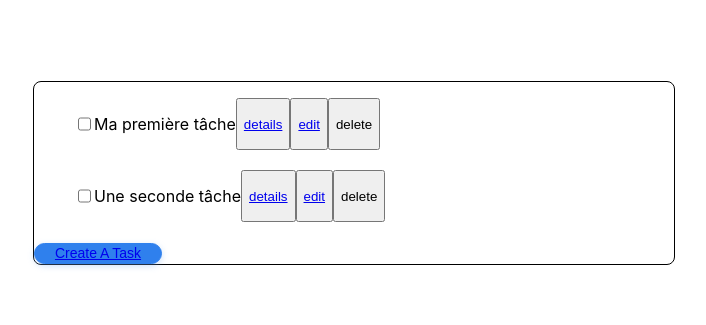
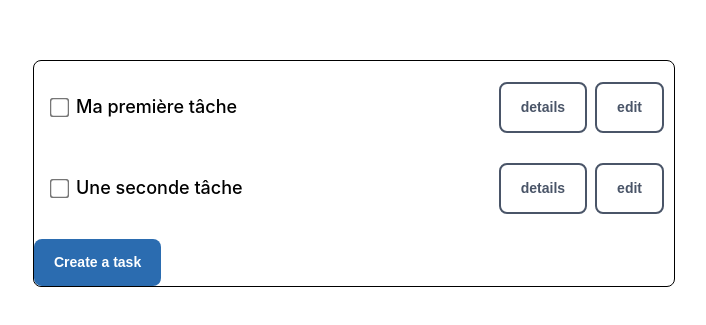
Before and after one commit to younessbennaj/todo-project, a React (Create React App) app: page / in a window 1280 px wide. Shown: the part 227-552 px from the top of the page, without its empty margins (286-992 px from the left). Built offline with nearby package versions, Linux system fonts and the light colour scheme.

Commit message:
add style for the task component and some logic to handle task achievement UI state

```diff
--- a/src/App.js
+++ b/src/App.js
@@ -1,5 +1,5 @@
 import React from 'react';
-import './App.scss';
+import './styles/index.scss';
 import { useTasksState, useTasksDispatch } from "./tasks-context";
 
 //REACT ROUTER
--- a/src/App.scss
+++ /dev/null
@@ -1,50 +0,0 @@
-.container {
-  height: 100vh;
-  width: 100vw;
-  display: flex;
-  justify-content: center;
-  align-items: center;
-}
-
-.content {
-  width: 50vw;
-  border-radius: 8px;
-  border: 1px solid black;
-}
-
-.form-container {
-
-}
-
-.task-list ul {
-  list-style: none;
-  li {
-    padding: 0;
-  }
-}
-
-.task-item {
-  display: flex;
-  flex-direction: row;
-  margin-bottom: 20px;
-}
-
-.input {
-  border: 1px solid #BDBDBD;
-  border-radius: 12px;
-  padding: 20px 12px;
-  font-size: 14px;
-  line-height: 17px;
-}
-
-.btn {
-  width: 20%;
-  background: #2F80ED;
-  box-shadow: 0px 2px 6px rgba(127, 177, 243, 0.4);
-  border: 1px solid #2F80ED;
-  color: #fff;
-  border-radius: 12px;
-  text-transform: capitalize;
-  font-size: 14px;
-  line-height: 17px;
-}
--- a/src/components/Task.js
+++ b/src/components/Task.js
@@ -1,3 +1,4 @@
+import React, { useState } from 'react';
 import { useTasksDispatch } from "../tasks-context";
 
 //REACT ROUTER
@@ -16,23 +17,31 @@ const Task = ({ taskId, title }) => {
 
     const dispatch = useTasksDispatch();
 
-    function handleDelete(id) {
+    //J'ajoute un UI state pour désactiver le btn de modification si la tâche est achevée
+    const [isAchieved, setIsAchived] = useState(false);
+
+    //Lorsque l'input de type checkbox est coché, on dispatch l'action de type DELETE_TASK
+    //Coté reducteur on va attribuer une valeur à "achievedAt"
+    function checkTask(e, id) {
+        console.log('checked');
         dispatch({ type: "DELETE_TASK", payload: { _id: id } })
-    }
-
-    function checkTask(e, taskId) {
-
+        //On désactive donc l'input une fois la tâche effectuée
+        e.target.disabled = true;
+        //On désactive le button de modification
+        setIsAchived(true);
     }
 
     return (
         // <li key={task.id}><input defaultChecked={task.isCompleted} type="checkbox" name="task" id="" onChange={(e) => checkTask(e, task.id)} /><label htmlFor="">{task.description}</label></li>
         <li>
             <div className="task-item">
-                <input type="checkbox" name="task" id="" onChange={(e) => checkTask(e, taskId)} />
-                <p>{title}</p>
-                <button><Link to={`/task/${taskId}`} >details</Link></button>
-                <button><Link to={`/submit/${taskId}`}>edit</Link></button>
-                <button onClick={() => handleDelete(taskId)}>delete</button>
+                <div className="task-item__checkbox">
+                    <input type="checkbox" name="task" id={taskId} onChange={(e) => checkTask(e, taskId)} />
+                    <label htmlFor={taskId}>{title}</label>
+                </div>
+                <button className="btn btn-default"><Link to={`/task/${taskId}`} >details</Link></button>
+                {!isAchieved && <button className="btn btn-default"><Link to={`/submit/${taskId}`}>edit</Link></button>}
+                {/* <button onClick={() => handleDelete(taskId)}>delete</button> */}
             </div>
         </li>
     )
--- a/src/components/TaskList.js
+++ b/src/components/TaskList.js
@@ -19,7 +19,7 @@ const TaskList = ({ tasks }) => {
                     )
                 })}
             </ul>
-            <button className="btn"><Link to={`/submit`}>Create a task</Link></button>
+            <button className="btn btn-blue"><Link to={`/submit`}>Create a task</Link></button>
         </div>
     )
 }
--- /dev/null
+++ b/src/styles/button.scss
@@ -0,0 +1,55 @@
+.btn {
+    font-style: normal;
+    font-weight: 600;
+    font-size: 14px;
+    line-height: 17px;
+    border: none;
+    border-radius: 8px;
+
+    a {
+        font-style: normal;
+        font-weight: 600;
+        font-size: 14px;
+        line-height: 17px;
+        display: inline-block;
+        padding: 1em;
+        text-decoration: none;
+        cursor: pointer;
+    }
+
+
+    &-blue {
+        background-color: #2B6CB0;
+        a {
+            color: #fff;
+        }
+
+        &:hover {
+            background-color: #2C5282;
+        }
+    }
+
+    &-default {
+        background-color: transparent;
+        border: 2px solid #4A5568;
+        a {
+            color: #4A5568;
+        }
+    }
+
+    &-green {
+        background-color: #38A169;
+
+        &:hover {
+            background-color: #2F855A;
+        }
+    }
+
+    &-red {
+        background-color: #F56565;
+
+        &:hover {
+            background-color: #E53E3E;
+        }
+    }
+}
--- /dev/null
+++ b/src/styles/index.scss
@@ -0,0 +1,88 @@
+@import "button";
+
+.container {
+    height: 100vh;
+    width: 100vw;
+    display: flex;
+    justify-content: center;
+    align-items: center;
+  }
+
+  .content {
+    width: 50vw;
+    border-radius: 8px;
+    border: 1px solid black;
+  }
+
+  .form-container {
+
+  }
+
+  .task-list {
+    ul {
+      list-style: none;
+      padding: 0;
+
+
+    }
+  }
+
+
+  .task-item {
+    display: flex;
+    flex-direction: row;
+    margin-bottom: 20px;
+    justify-content: flex-end;
+    padding: 5px 10px;
+
+    button {
+        margin-left: 8px;
+    }
+
+
+
+    &__checkbox {
+        display: flex;
+        align-items: center;
+        justify-content: space-between;
+        padding: 0 5px;
+        margin-right: auto;
+
+        label {
+            font-style: normal;
+            font-weight: 500;
+            font-size: 18px;
+            line-height: 22px;
+        }
+
+        input[type=checkbox] {
+            margin-right: 10px;
+            transform: scale(1.5);
+        }
+
+        input[type=checkbox]:checked  + label {
+            text-decoration: line-through;
+        }
+    }
+
+  }
+
+  .input {
+    border: 1px solid #BDBDBD;
+    border-radius: 12px;
+    padding: 20px 12px;
+    font-size: 14px;
+    line-height: 17px;
+  }
+
+//   .btn {
+//     width: 20%;
+//     background: #2F80ED;
+//     box-shadow: 0px 2px 6px rgba(127, 177, 243, 0.4);
+//     border: 1px solid #2F80ED;
+//     color: #fff;
+//     border-radius: 12px;
+//     text-transform: capitalize;
+//     font-size: 14px;
+//     line-height: 17px;
+//   }
```
